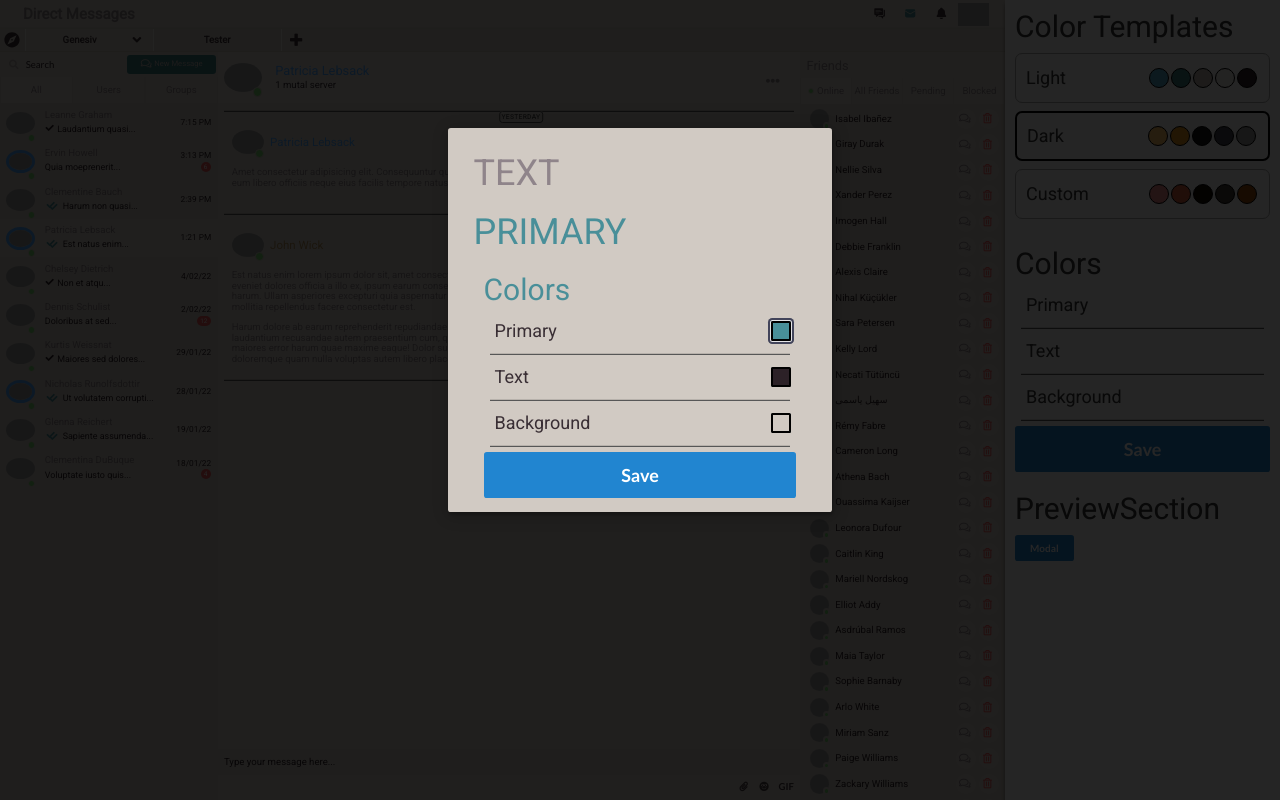
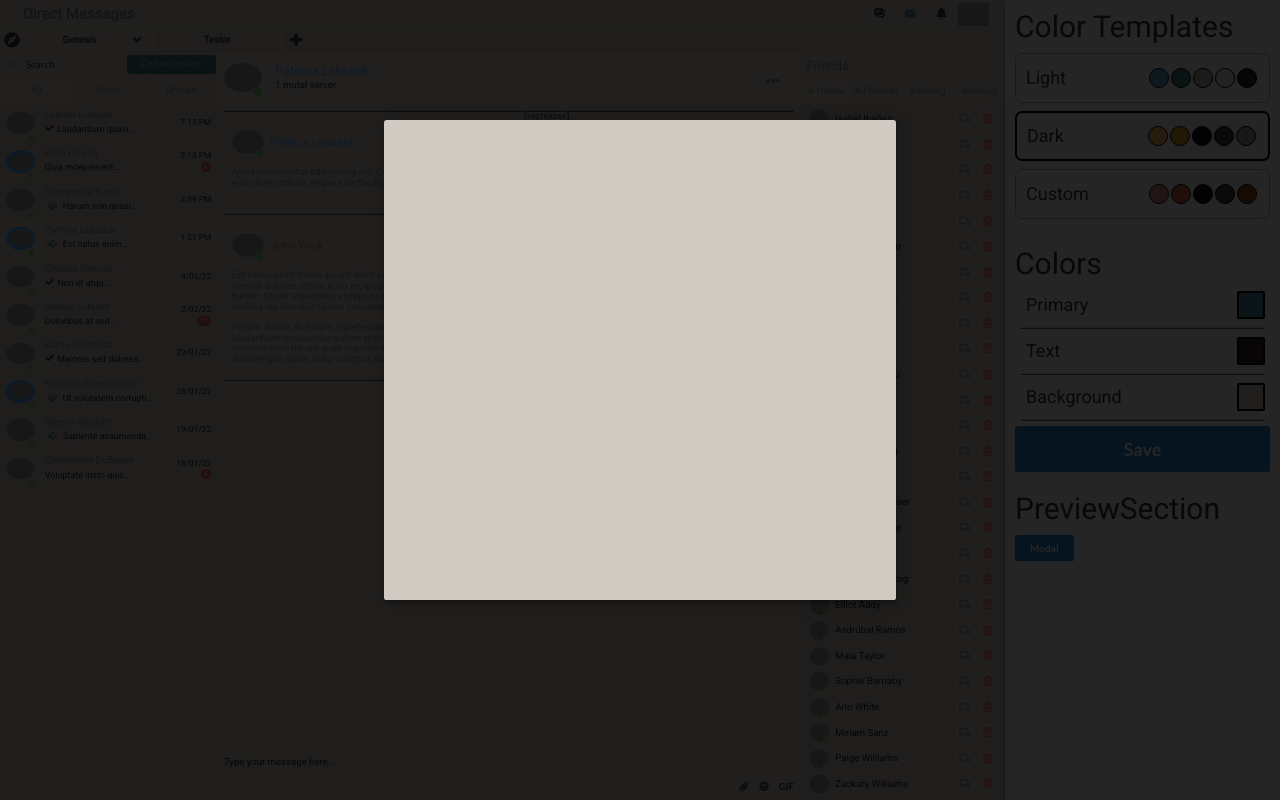
Before and after one commit to SparrowMike/colourShadeGenerator, a plain HTML site: page customTheme/index.html in a window 1280 px wide. Both pictures are taken after a click on the element "Modal". Drawn offline with nearby package versions, Linux system fonts and the light colour scheme; grey boxes are pictures that could not be loaded.

Commit message:
fix: 🐛 modal not openning fix

```diff
--- a/customTheme/app.js
+++ b/customTheme/app.js
@@ -33,6 +33,13 @@ app.controller("theme", function ($scope, $http) {
     },
   };
   Object.freeze(paletteToFeed)
+
+  //? ==============UI MODAL================
+  $scope.modal = () => {
+    $('.ui.modal')
+      .modal('show')
+    ;
+  }
 
   //? OBJECT TO STORE THE CUSTOM THEME
   const storedPalette = { primary: {}, text: {}, background: {} };
@@ -129,7 +136,11 @@ app.controller("theme", function ($scope, $http) {
       storedPalette.background = { ...gotback.background };
       storedPalette.primary = { ...gotback.primary };
     } else {
-      input = input.substring(input.indexOf("-"), input.indexOf("}"));
+      try {
+        input = input.substring(input.indexOf("-"), input.indexOf("}"));
+      } catch(e) {
+        console.error(e)
+      }
       let results = {},
         attributes = input.split("; ");
       for (i = 0; i < attributes.length; i++) {
@@ -151,10 +162,6 @@ app.controller("theme", function ($scope, $http) {
     if (localStorage.getItem("customTheme") !== null) {
       customPaletteColors()
     }
-  //? ==============UI MODAL================
-  $scope.modal = () => {
-    $('#mainWindow .ui.modal').modal('show');
-  }
   });
 
   //? CONVERT INCOMING RGB STRING TO OBJECT
--- a/customTheme/index.html
+++ b/customTheme/index.html
@@ -6,7 +6,7 @@
     <link rel="stylesheet" href="https://maxcdn.bootstrapcdn.com/bootstrap/3.4.0/css/bootstrap.min.css">
     <link rel="stylesheet" href="https://cdn.jsdelivr.net/npm/@simonwep/pickr/dist/themes/nano.min.css" />
     <link rel="stylesheet" href="https://cdn.jsdelivr.net/npm/@simonwep/pickr/dist/themes/classic.min.css"/>
-    <link href='http://fonts.googleapis.com/css?family=Roboto' rel='stylesheet' type='text/css'>
+    <link href='https://fonts.googleapis.com/css?family=Roboto' rel='stylesheet' type='text/css'>
     <link rel="stylesheet" href="styles.css" />
 
     <script src="https://cdnjs.cloudflare.com/ajax/libs/jquery/3.4.1/jquery.min.js"></script>
@@ -23,24 +23,8 @@
     <div id="mainWindow">
       <!-- ?====================MODAL====================== -->
       <div class="ui modal">
-        <h1 style="color: var(--main-text)">TEXT</h1>
-        <h1 style="color: var(--primary-medium)">PRIMARY</h1>
-        <div id="colors">
-          <h2 style="color: var(--primary-medium)">Colors</h2>
-          <div ng-repeat="type in ['primary', 'text', 'background']" id="{{type}}">
-            <div id="pickerContainer" >
-              <h4 style="color: var(--main-text-dark3)">{{type[0].toUpperCase() + type.slice(1)}}</h4>
-              <div class="{{type}}Color"></div>
-            </div>
-            <div class="ui divider"></div>
-          </div>
-          <button style="width: 100%; font-size: large; margin-top: 5px;" class="ui primary button" ng-click="saveValues(); changeTheme('custom')">Save</button>
-        </div>
+
       </div>
-
-
-
-
 
 
       <!-- ?====================MAIN NAVBAR====================== -->
@@ -68,7 +52,7 @@
               <path d="M10.0007 18.75C10.5652 18.7495 11.119 18.5963 11.6035 18.3066C12.0879 18.0168 12.4849 17.6014 12.7523 17.1043C12.7649 17.0805 12.7711 17.0538 12.7704 17.0269C12.7696 16.9999 12.7619 16.9736 12.748 16.9506C12.7341 16.9275 12.7144 16.9084 12.6909 16.8952C12.6675 16.8819 12.641 16.875 12.614 16.875H7.38824C7.36126 16.8749 7.33471 16.8818 7.31119 16.895C7.28766 16.9082 7.26796 16.9273 7.25399 16.9504C7.24003 16.9735 7.23228 16.9998 7.23151 17.0268C7.23073 17.0537 7.23696 17.0804 7.24957 17.1043C7.51697 17.6013 7.91389 18.0168 8.39825 18.3065C8.8826 18.5962 9.43634 18.7495 10.0007 18.75Z" fill="#939393"></path>
             </svg>
           </div>
-          <img ng-src="https://staging.genesiv.com/img/user-avatar.png" src="https://staging.genesiv.com/img/user-avatar.png">
+          <img ng-src="https://staging.genesiv.com/img/user-avatar.png" >
         </div>
       </div>
 
@@ -117,7 +101,7 @@
           <div class="messageHistory">
             <div id="messageContainer" ng-repeat="message in messagesHistory" ng-class="{'active': $index == 3}">
               <div class="avatarContainer" >
-                <img class="avatar" src="{{message.thumbnail}}" ng-class="{'myFriend': message.myFriend}">
+                <img class="avatar" ng-src="{{message.thumbnail}}" ng-class="{'myFriend': message.myFriend}">
                 <div class="online"></div>
               </div>
               <div class="nameAndMessage">
@@ -176,11 +160,9 @@
               </div>
               <div class="message">
                 <div class="icons">
-                  <div><i class="icon smile emoji"></i></div>
-                  <div><i class="reply icon"></i></div>
-                  <div><i class="pencil alternate icon"></i></div>
-                  <div><i class="share square icon"></i></div>
-                  <div><i class="trash alternate icon"></i></div>
+                  <div ng-repeat="icon in ['smile emoji', 'reply', 'pencil alternate', 'share square', 'trash alternate']">
+                    <i class="{{icon}} icon"></i>
+                  </div>
                 </div>
                 <div>
                   <h4>Est natus enim lorem ipsum dolor sit, amet consectetur adipisicing elit. Corrupti reprehenderit vitae, iusto asperiores eveniet dolores officia a illo ex, ipsum earum consectetur rerum consequuntur fugit nihil dolorum doloribus voluptatem harum. Ullam asperiores excepturi quia aspernatur corrupti, eveniet debitis quaerat vel cumque animi molestiae mollitia repellendus facere consectetur est.</h4>
@@ -219,7 +201,7 @@
             <div class="friendsList" >
               <div class="friend" ng-repeat="user in onlineFriends">
                 <div class="user">
-                  <img class="avatar" src="{{user.picture.thumbnail}}">
+                  <img class="avatar" ng-src="{{user.picture.thumbnail}}">
                   <div class="online"></div>
                   <h4 class="userName">{{user.name.first + ' ' + user.name.last}}</h4>
                 </div>
--- a/customTheme/styles.css
+++ b/customTheme/styles.css
@@ -1,8 +1,6 @@
-* {
-  /* *helps out with smoother transition between the theme changes* */
-  /* transition: background-color 0.1s ease, color 0.1s ease;  */
-  /* color: rgb(107, 114, 128); */
-}
+/* * {
+  transition: background-color 0.1s ease, color 0.1s ease;
+} */
 
 html,
 body {
@@ -348,7 +346,7 @@ body {
 }
 .ui.divider span {
   position: sticky;
-  left: 22vw;
+  left: 24vw;
   top: 4.1vw;
   color: var(--divider-dark);
   font-size: 0.5vw;
@@ -410,7 +408,7 @@ body {
 .chat .displayMessages .directMsg .message .icons {
   display: none;
   position: absolute;
-  bottom: 10.5vw;
+  bottom: 9.75vw;
   right: 1vw;
   background: var(--main-bg-lighter);
   border-radius: 0.5vw 0.5vw 0 0;
@@ -774,10 +772,10 @@ body {
   top: 1vw;
   left: 1.5vw;
   border-radius: 50%;
-  width: 0.6vw;
-  height: 0.6vw;
+  width: 0.5vw;
+  height: 0.5vw;
   background: #77d570;
-  border: 2px solid var(--main-bg-dark);
+  border: 0.1vw solid var(--main-bg-dark);
 }
 .chatWindow .chatSidePanel .icons {
   display: flex;
@@ -821,8 +819,8 @@ body {
 .ui.modal {
   background: var(--main-bg);
   padding: 2vw;
-  margin-top: 10vw;
-  margin-left: 35vw;
-  width: 30vw;
-  height: 30vw;
+  width: 40%;
+  height: 60%;
+  top: 15%;
+  left: 30%;
 }
```
